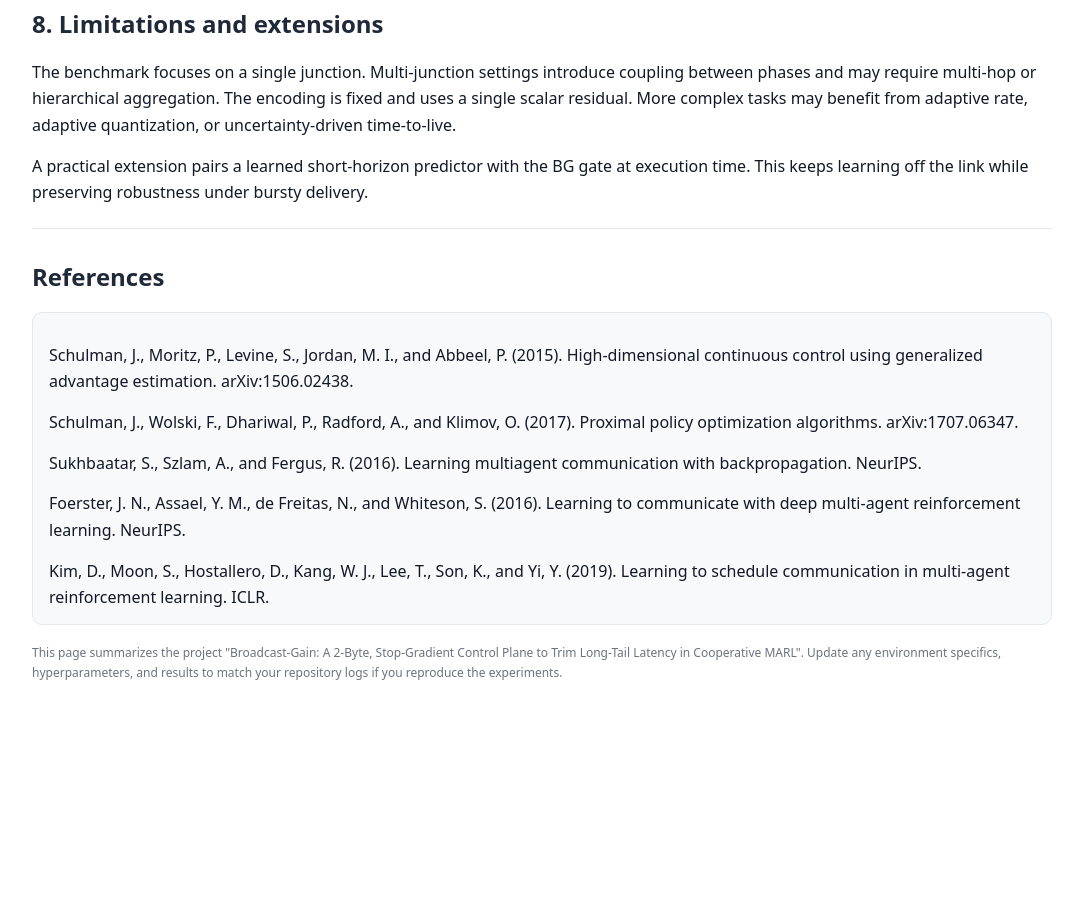
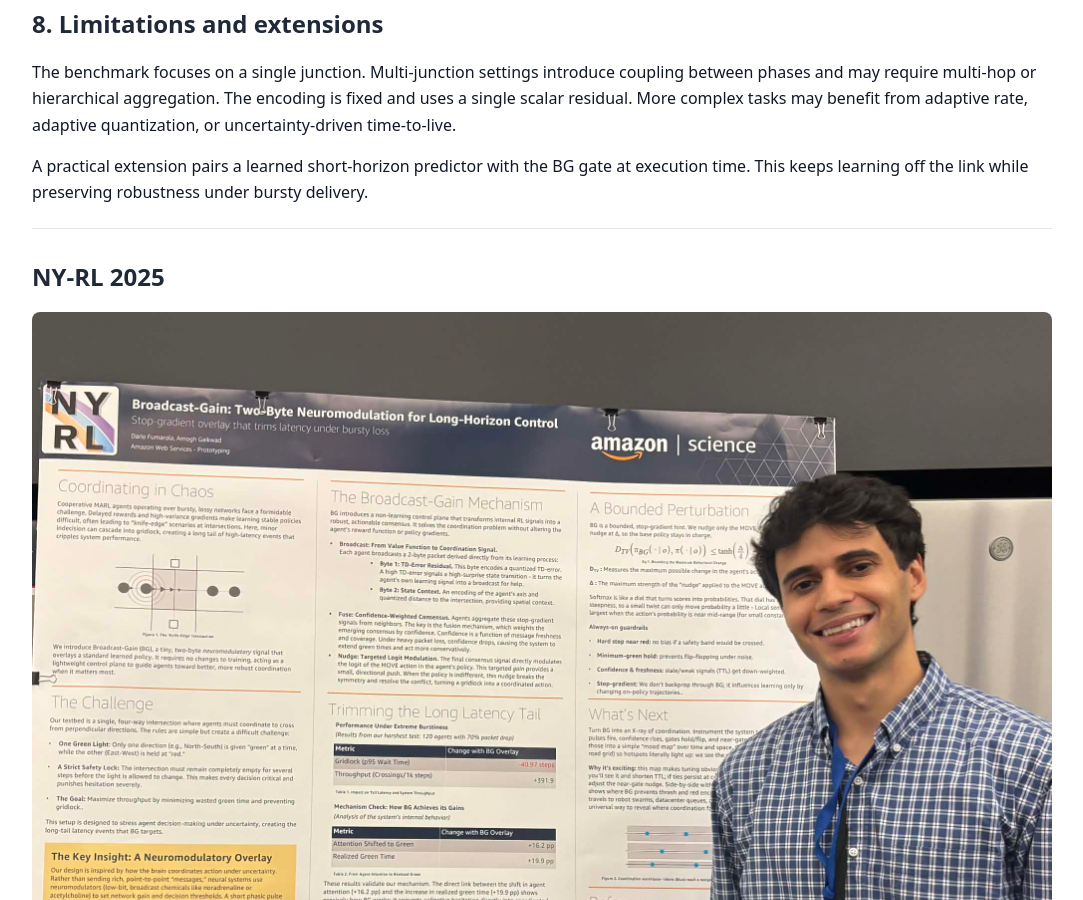
Before and after one commit to fumadari/fumadari.github.io, a Jekyll site: the page projects/broadcast-gain.html, which Jekyll copies as it is, in a window 1280 px wide and 900 px high, scrolled down 5613 px. Shown: the whole window, without its empty margins (98-1181 px from the left). Built offline with Jekyll 4.4.1, drawn with Linux system fonts in a browser that asks for light colours; before the commit the page ends 6332 px from its top, so only the background shows below that.

Commit message:
Add NeurIPS and NY-RL photos to project pages

```diff
--- a/projects/broadcast-gain.html
+++ b/projects/broadcast-gain.html
@@ -552,6 +552,13 @@ if delta &gt; thresh or green_age &gt;= max_green:
 
   <hr class="hr"/>
 
+  <h2>NY-RL 2025</h2>
+  <p>
+    <img src="../assets/nyrl.jpeg" alt="NY-RL 2025 Presentation" style="max-width: 100%; border-radius: 8px;"/>
+  </p>
+
+  <hr class="hr"/>
+
   <h2>References</h2>
   <div class="panel">
     <p>
```
Also changed, not shown: projects/elastic-state-models.html (+7 -0 lines), assets/neurips.jpeg (renamed from neurips.jpeg), assets/nyrl.jpeg (added).
